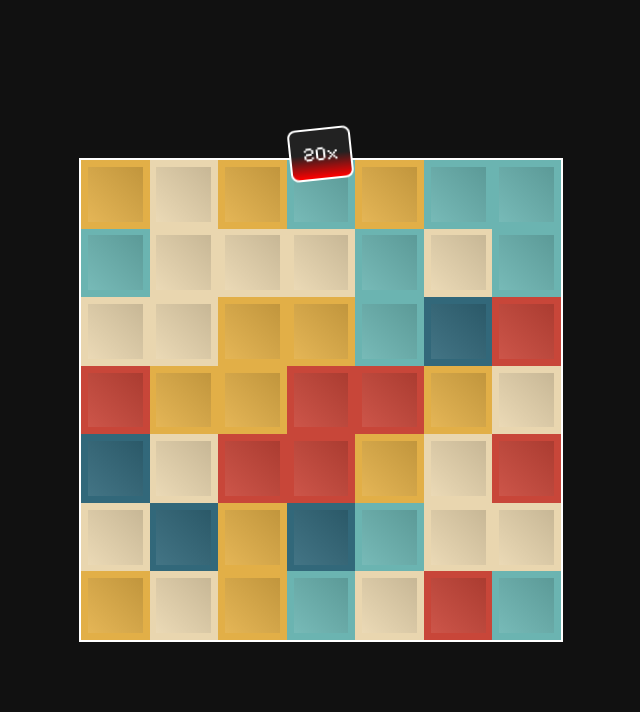
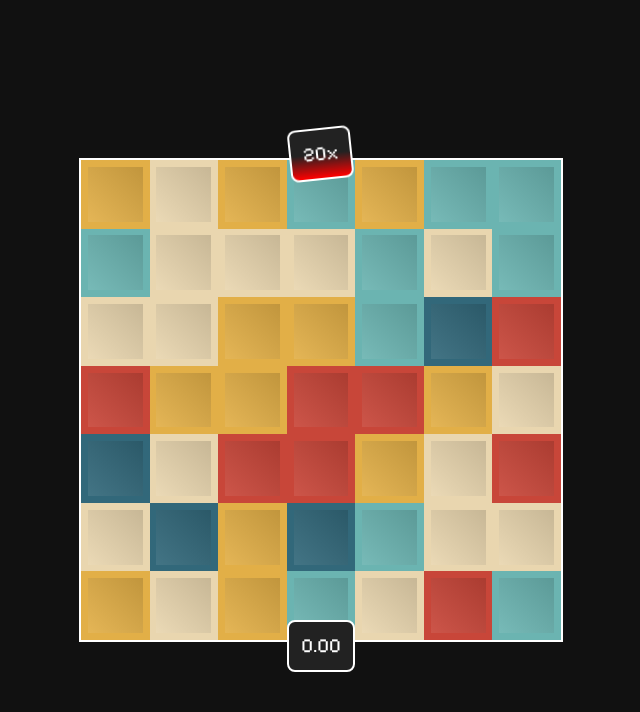
Before and after one commit to iagobalmeida/merge-garden, a website: page index.html in a window 1280 px wide. Shown: the whole page, without its empty margins (319-959 px from the left). Drawn offline with Linux system fonts and the light colour scheme.

Commit message:
✨ Points!

```diff
--- a/dom_based.js
+++ b/dom_based.js
@@ -1,5 +1,7 @@
 const main = async () => {
   const domComboCounter = document.querySelector(".combo-counter");
+  const domPointsCounter = document.querySelector(".points-counter");
+  let points = 0;
   const domGrid = document.querySelector(".grid");
   const gridStyle = getComputedStyle(domGrid);
   const gridWidth = gridStyle.getPropertyValue("--col-size");
@@ -207,6 +209,11 @@ const main = async () => {
     domComboCounter.classList.add(`combo-${classValue}`);
   };
 
+  const domUpdatePointsCounter = (value) => {
+    points += value;
+    domPointsCounter.innerHTML = `${points.toFixed(2)}`;
+  }
+
   const handleClickSlot = async (domSlot, combo = 0) => {
     if (animating) return;
     animating = true;
@@ -243,6 +250,7 @@ const main = async () => {
         slot.classList.remove("glow");
       }
       combo += 1;
+      domUpdatePointsCounter(combo);
       domUpdateComboCounter(combo);
     }
 
--- a/index.html
+++ b/index.html
@@ -24,6 +24,19 @@
     align-items: center;
     height: 100vh;
     flex-direction: column;
+  }
+
+  .points-counter {
+    color: white;
+    font-size: 20px;
+    position: absolute;
+    z-index: 99;
+    padding: 12px;
+    border-radius: 8px;
+    bottom: 16%;
+    border: 2px solid white;
+    transition: all 125ms ease-in-out;
+    background: #222;
   }
 
   .combo-counter {
@@ -217,6 +230,9 @@
   <div class="grid">
     0x
   </div>
+  <div class="points-counter">
+    0.00
+  </div>
 </body>
 <script src="dom_based.js"></script>
 
```
